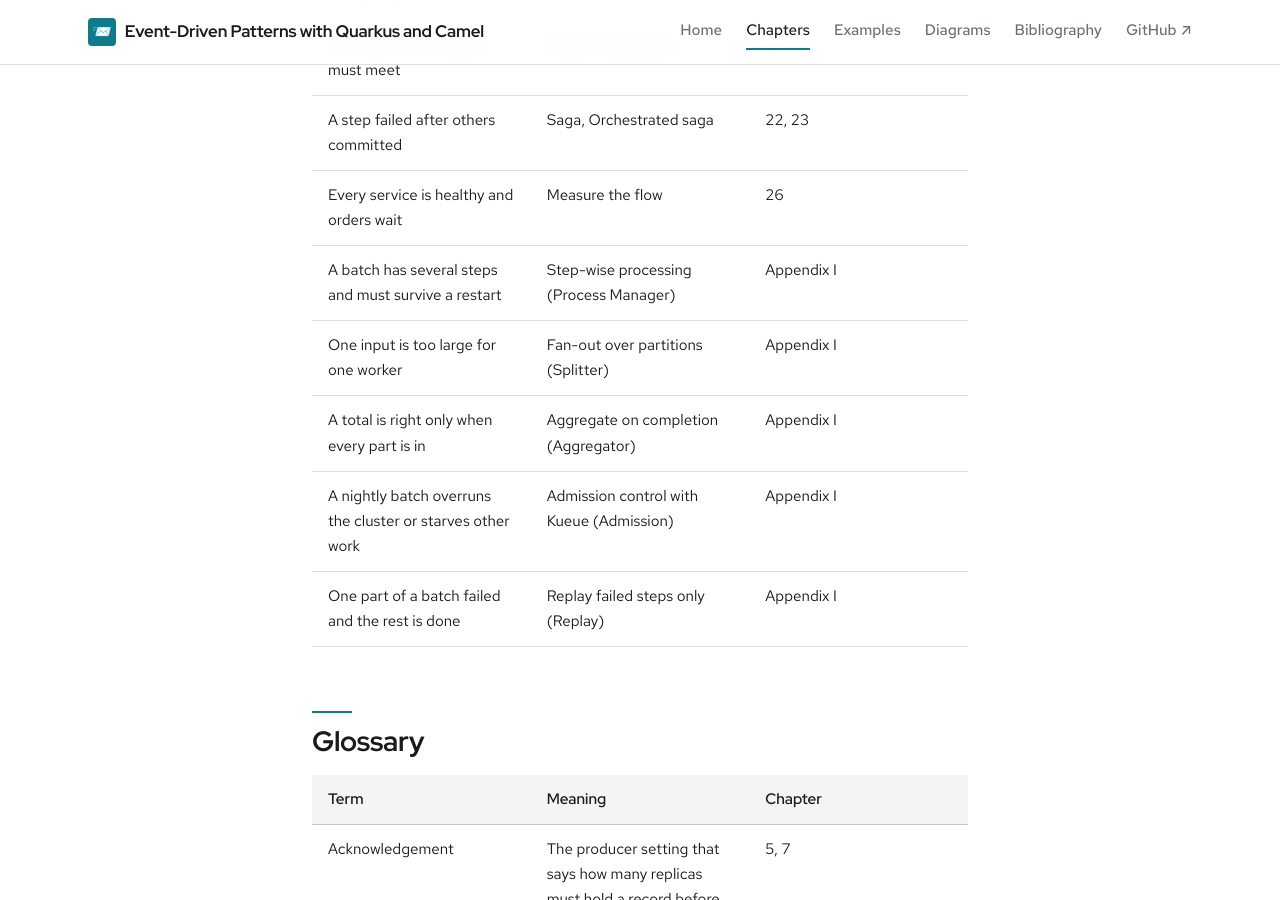
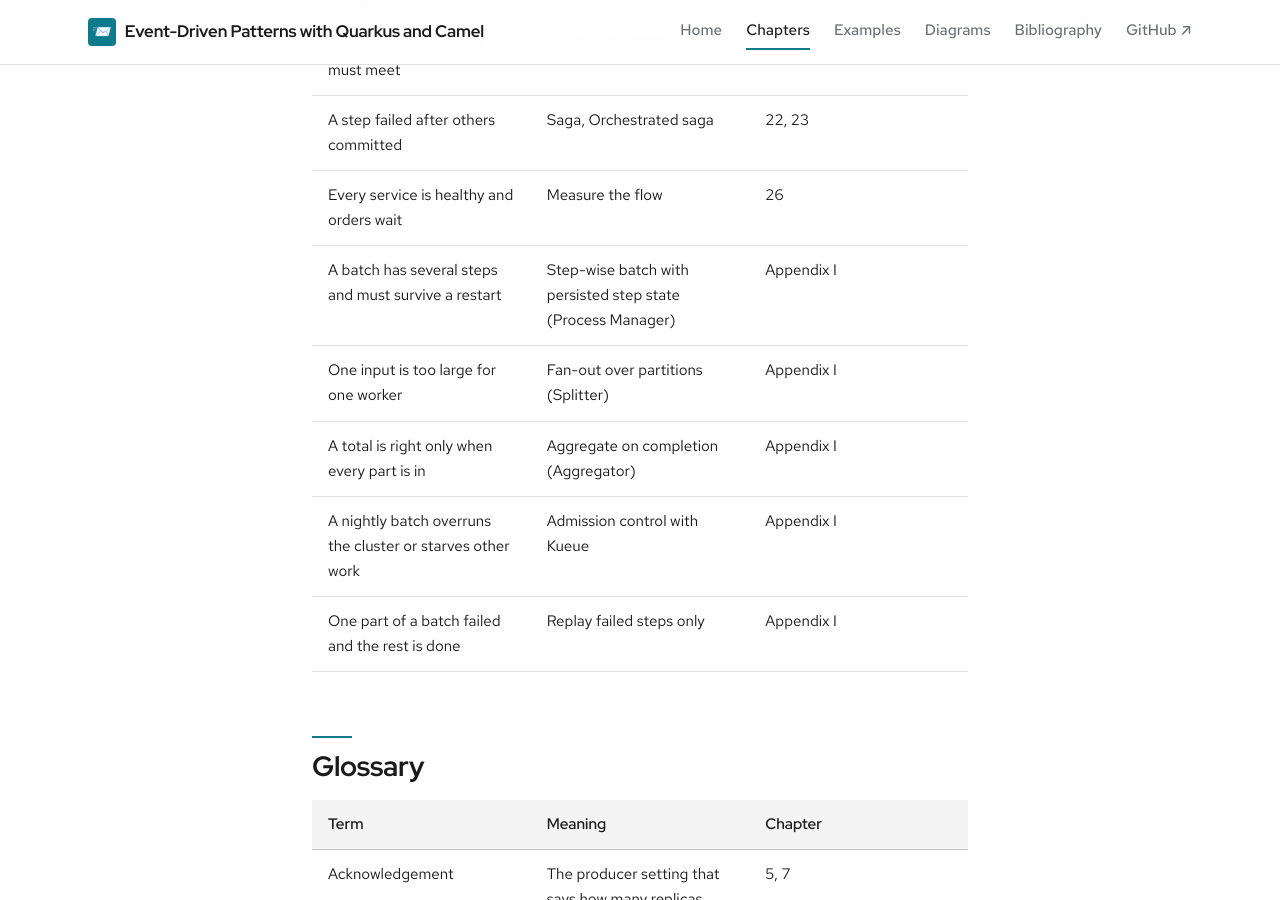
Before and after one commit to patterncatalyst/event-driven-patterns-with-quarkus-and-camel, a Jekyll site: the page built from _docs/ad-pattern-map-and-glossary.md, in a window 1280 px wide and 900 px high, scrolled down 2153 px. Built offline with Jekyll 4.4.1, drawn with Linux system fonts in a browser that asks for light colours; some web fonts are replaced.

Commit message:
docs(r16): pattern map names, kueue_teardown --final in _k8s README

```diff
--- a/_docs/ad-pattern-map-and-glossary.md
+++ b/_docs/ad-pattern-map-and-glossary.md
@@ -33,11 +33,11 @@ Pick a pattern by the symptom:
 | Two facts on two topics must meet | Stream-stream join | 20 |
 | A step failed after others committed | Saga, Orchestrated saga | 22, 23 |
 | Every service is healthy and orders wait | Measure the flow | 26 |
-| A batch has several steps and must survive a restart | Step-wise processing (Process Manager) | Appendix I |
+| A batch has several steps and must survive a restart | Step-wise batch with persisted step state (Process Manager) | Appendix I |
 | One input is too large for one worker | Fan-out over partitions (Splitter) | Appendix I |
 | A total is right only when every part is in | Aggregate on completion (Aggregator) | Appendix I |
-| A nightly batch overruns the cluster or starves other work | Admission control with Kueue (Admission) | Appendix I |
-| One part of a batch failed and the rest is done | Replay failed steps only (Replay) | Appendix I |
+| A nightly batch overruns the cluster or starves other work | Admission control with Kueue | Appendix I |
+| One part of a batch failed and the rest is done | Replay failed steps only | Appendix I |
 
 ## Glossary
 
```
Also changed, not shown: examples/_k8s/README.md (+1 -1 lines).
